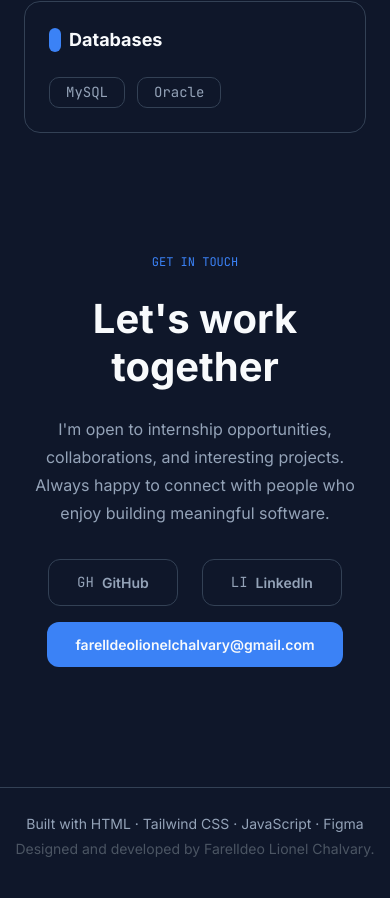
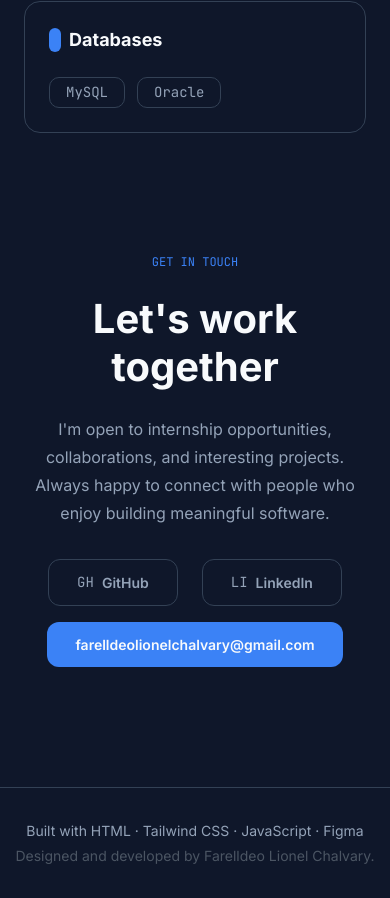
Before and after one commit to farelldev/farelldev.github.io, a website: page index.html in a window 390 px wide. Shown: the part 6366-7264 px from the top of the page. Drawn offline with Linux system fonts and the light colour scheme.

Commit message:
fix: fix navbar menu and footer for mobile

```diff
--- a/index.html
+++ b/index.html
@@ -520,7 +520,7 @@
             </section>
         </main>
 
-        <footer class="flex items-center justify-center mt-section border-t border-t-border h-24 px-2">
+        <footer class="flex items-center justify-center mt-section border-t border-t-border py-8 px-2">
             <div class="flex flex-col justify-center gap-1 text-small text-center font-sans">
                 <p class="text-text-secondary">Built with HTML · Tailwind CSS · JavaScript · Figma</p>
                 <p class="text-text-tertiary">Designed and developed by Farelldeo Lionel Chalvary.</p>
```
Also changed, not shown: src/output.css.
